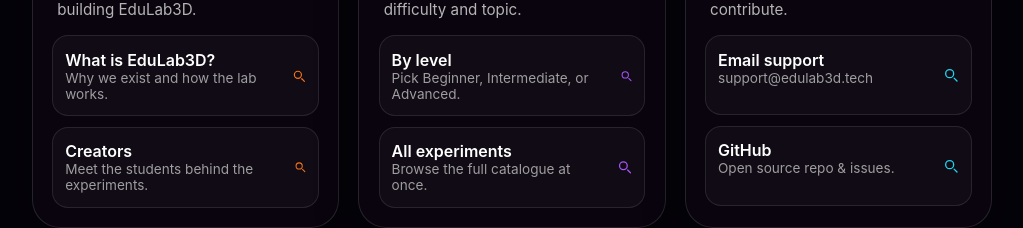
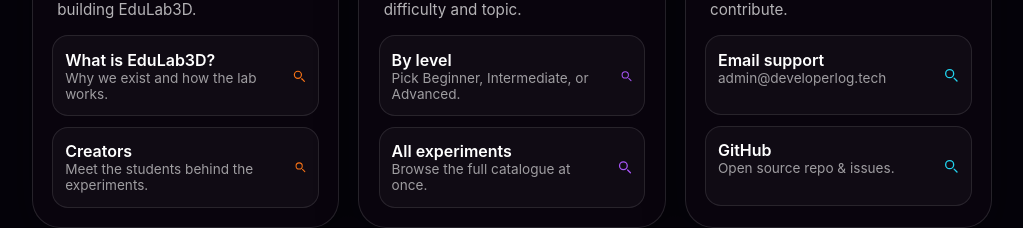
Before and after one commit to EduLab3D/EduLab3D, a React (Vite) app: page / in a window 1280 px wide. Shown: the part 644-872 px from the top of the page, without its empty margins (128-1151 px from the left). Built offline with nearby package versions, Linux system fonts and the light colour scheme.

Commit message:
setup separated branch

```diff
--- a/src/components/BrowserMenu.tsx
+++ b/src/components/BrowserMenu.tsx
@@ -47,7 +47,7 @@
     tagline: 'Get help, share feedback, or contribute.',
     taglineSpacer: false,
     links: [
-      { label: 'Email support', description: 'support@edulab3d.tech', descriptionSpacer: true, href: 'mailto:support@edulab3d.tech', external: true},
+      { label: 'Email support', description: 'admin@developerlog.tech', descriptionSpacer: true, href: 'mailto:admin@developerlog.tech', external: true},
       { label: 'GitHub', description: 'Open source repo & issues.', descriptionSpacer: true ,href: 'https://github.com/EduLab3D/EduLab3D', external: true },
     ],
   },
```
Also changed, not shown: 2 other files (tests, documents, lock files or other folders).
